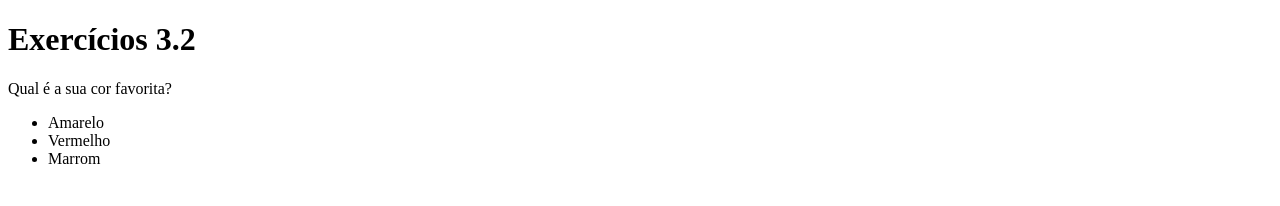
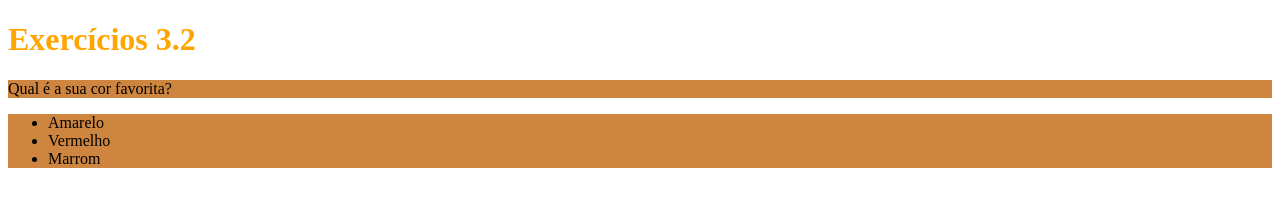
Before and after one commit to DanielaAFernandes/trybe-exercicios, a plain HTML site: page fundamentos/bloco-3-introducao-a-html-e-css/dia-2-html-css-primeiros-passos-em-css/index.html in a window 1280 px wide. Drawn offline with Linux system fonts and the light colour scheme.

Commit message:
Últimas modificações

```diff
--- a/fundamentos/bloco-3-introducao-a-html-e-css/dia-2-html-css-primeiros-passos-em-css/index.html
+++ b/fundamentos/bloco-3-introducao-a-html-e-css/dia-2-html-css-primeiros-passos-em-css/index.html
@@ -3,12 +3,26 @@
   <head>
     <meta charset="UTF-8">
     <title>HTML</title>
-    <style></style>
+    <style>
+        h1 {
+            font-size: 65pix;
+            color: orange;
+        }
+
+        ul {
+            background-color: aquamarine;
+        }
+
+        .background-color {
+            background-color: peru;
+        }
+
+    </style>
   </head>
   <body>
     <h1>Exercícios 3.2</h1>
-    <p>Qual é a sua cor favorita?</p>
-    <ul>
+    <p class="background-color">Qual é a sua cor favorita?</p>
+    <ul class="background-color">
       <li>Amarelo</li>
       <li>Vermelho</li>
       <li>Marrom</li>
```
